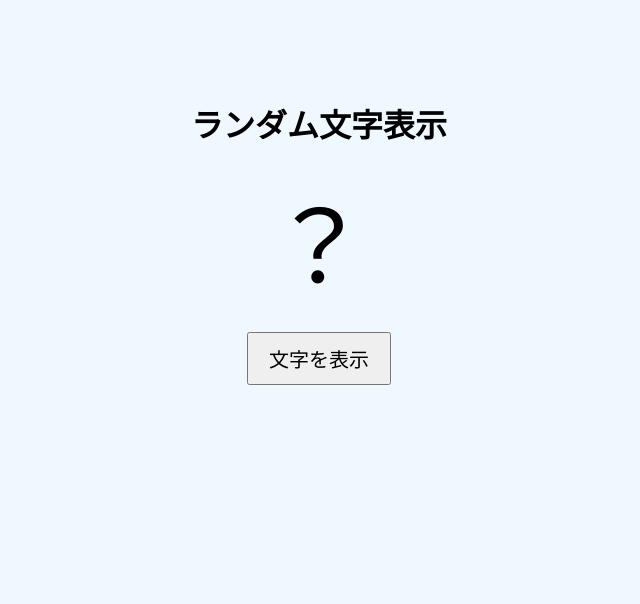
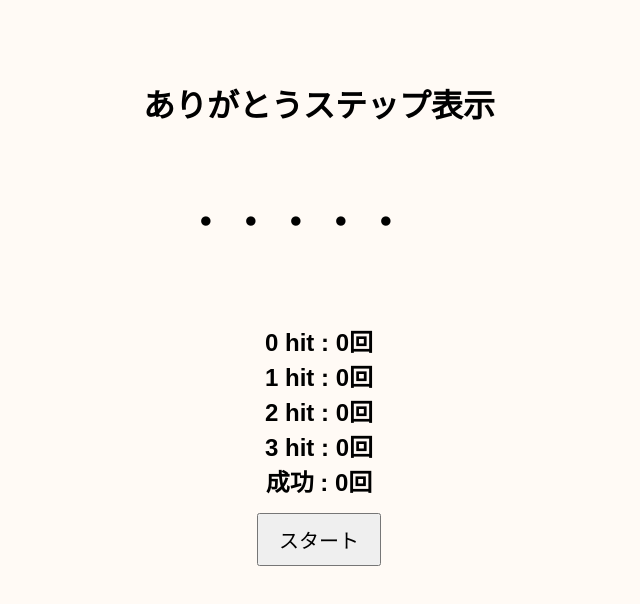
Before and after one commit to shurto11/father-s-day-2025, a plain HTML site: page index.html in a window 1280 px wide. Shown: the whole page, without its empty margins (321-961 px from the left). Drawn offline with Linux system fonts and the light colour scheme.

Commit message:
Add files via upload

```diff
--- a/index.html
+++ b/index.html
@@ -2,37 +2,130 @@
 <html lang="ja">
 <head>
   <meta charset="UTF-8">
-  <title>ランダム文字表示</title>
+  <title>ありがとうステップ表示</title>
   <style>
     body {
       font-family: sans-serif;
       text-align: center;
-      margin-top: 100px;
-      background-color: #f0f8ff;
+      margin-top: 80px;
+      background-color: #fffaf5;
     }
-    #character {
-      font-size: 100px;
-      margin: 20px;
+    #result {
+      font-size: 60px;
+      margin: 30px;
+      letter-spacing: 15px;
+    }
+    #counter, #total {
+      font-size: 24px;
+      margin: 15px;
+      font-weight: bold;
+      white-space: pre-line;
     }
     button {
       font-size: 20px;
       padding: 10px 20px;
     }
+    button:disabled {
+      background-color: #ccc;
+      color: #666;
+      cursor: not-allowed;
+    }
   </style>
 </head>
 <body>
-  <h1>ランダム文字表示</h1>
-  <div id="character">？</div>
-  <button onclick="showRandomCharacter()">文字を表示</button>
+  <h1>ありがとうステップ表示</h1>
+  <div id="result">．．．．．</div>
+  <div id="counter">　</div>
+  <div id="total"></div>
+  <button id="startButton" onclick="startDisplay()">スタート</button>
 
   <script>
-    const characters = ['あ', 'り', 'が', 'と', 'う'];
+    const correct = ['あ', 'り', 'が', 'と', 'う'];
+    const hitStats = {
+      0: 0,
+      1: 0,
+      2: 0,
+      3: 0,
+      5: 0  // 5 hit = 成功
+    };
 
-    function showRandomCharacter() {
-      const randomIndex = Math.floor(Math.random() * characters.length);
-      const randomChar = characters[randomIndex];
-      document.getElementById('character').textContent = randomChar;
+    function shuffle(array) {
+      const arr = [...array];
+      for (let i = arr.length - 1; i > 0; i--) {
+        const j = Math.floor(Math.random() * (i + 1));
+        [arr[i], arr[j]] = [arr[j], arr[i]];
+      }
+      return arr;
     }
+
+    function updateTotalDisplay() {
+      const totalDiv = document.getElementById('total');
+      let text = '';
+      for (let i = 0; i <= 3; i++) {
+        text += `${i} hit : ${hitStats[i]}回\n`;
+      }
+      text += `成功 : ${hitStats[5]}回`;
+      totalDiv.textContent = text;
+    }
+
+    function startDisplay() {
+      const shuffled = shuffle(correct);
+      const resultDiv = document.getElementById('result');
+      const counterDiv = document.getElementById('counter');
+      const button = document.getElementById('startButton');
+      let currentText = ['．', '．', '．', '．', '．'];
+      let delay = 0;
+      let failed = false;
+      let hitCount = 0;
+
+      resultDiv.textContent = currentText.join('');
+      counterDiv.textContent = '';
+      button.disabled = true;
+
+      for (let i = 0; i < 5; i++) {
+        ((index) => {
+          setTimeout(() => {
+            if (failed) return;
+
+            if (shuffled[index] === correct[index]) {
+              currentText[index] = shuffled[index];
+              resultDiv.textContent = currentText.join('');
+              hitCount++;
+
+              if (index === 4 && hitCount === 5) {
+                counterDiv.textContent = '成功';
+                hitStats[5]++;
+                updateTotalDisplay();
+                button.disabled = false;
+              }
+
+            } else {
+              failed = true;
+              for (let j = index; j < 5; j++) {
+                currentText[j] = shuffled[j];
+              }
+              resultDiv.textContent = currentText.join('');
+              counterDiv.textContent = `${hitCount} hit`;
+              if (hitCount >= 0 && hitCount <= 3) {
+                hitStats[hitCount]++;
+              }
+              updateTotalDisplay();
+              setTimeout(() => {
+                button.disabled = false;
+              }, 500);
+            }
+          }, delay);
+        })(i);
+
+        if (!failed) {
+          delay += 1000;
+        } else {
+          break;
+        }
+      }
+    }
+
+    updateTotalDisplay();
   </script>
 </body>
 </html>
```
